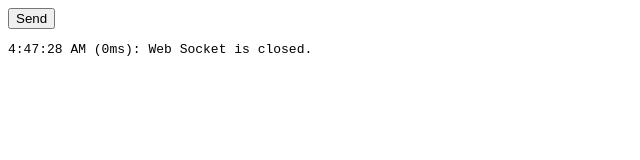
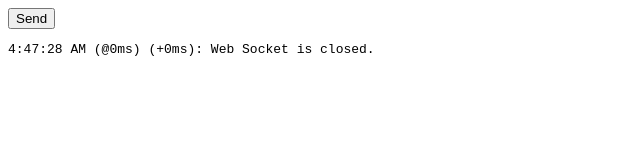
Before and after one commit to compulim/experiment-websocket-idle, a website: page public/index.html in a window 1280 px wide. Shown: the whole page, without its empty margins (0-640 px from the left). Drawn offline with Linux system fonts and the light colour scheme.

Commit message:
Add relative timestamp

```diff
--- a/public/index.html
+++ b/public/index.html
@@ -11,15 +11,19 @@
       'use strict';
 
       const startTime = Date.now();
+      let lastLogTime = startTime;
 
       function log(message) {
         console.log(message);
 
+        const now = new Date();
         const preElement = document.createElement('pre');
 
-        preElement.innerText = `${new Date().toLocaleTimeString()} (${Date.now() - startTime}ms): ${message}`;
+        preElement.innerText = `${now.toLocaleTimeString()} (@${+now - startTime}ms) (+${+now - lastLogTime}ms): ${message}`;
 
         document.getElementById('logs').appendChild(preElement);
+
+        lastLogTime = now;
       }
 
       (async function () {
```
